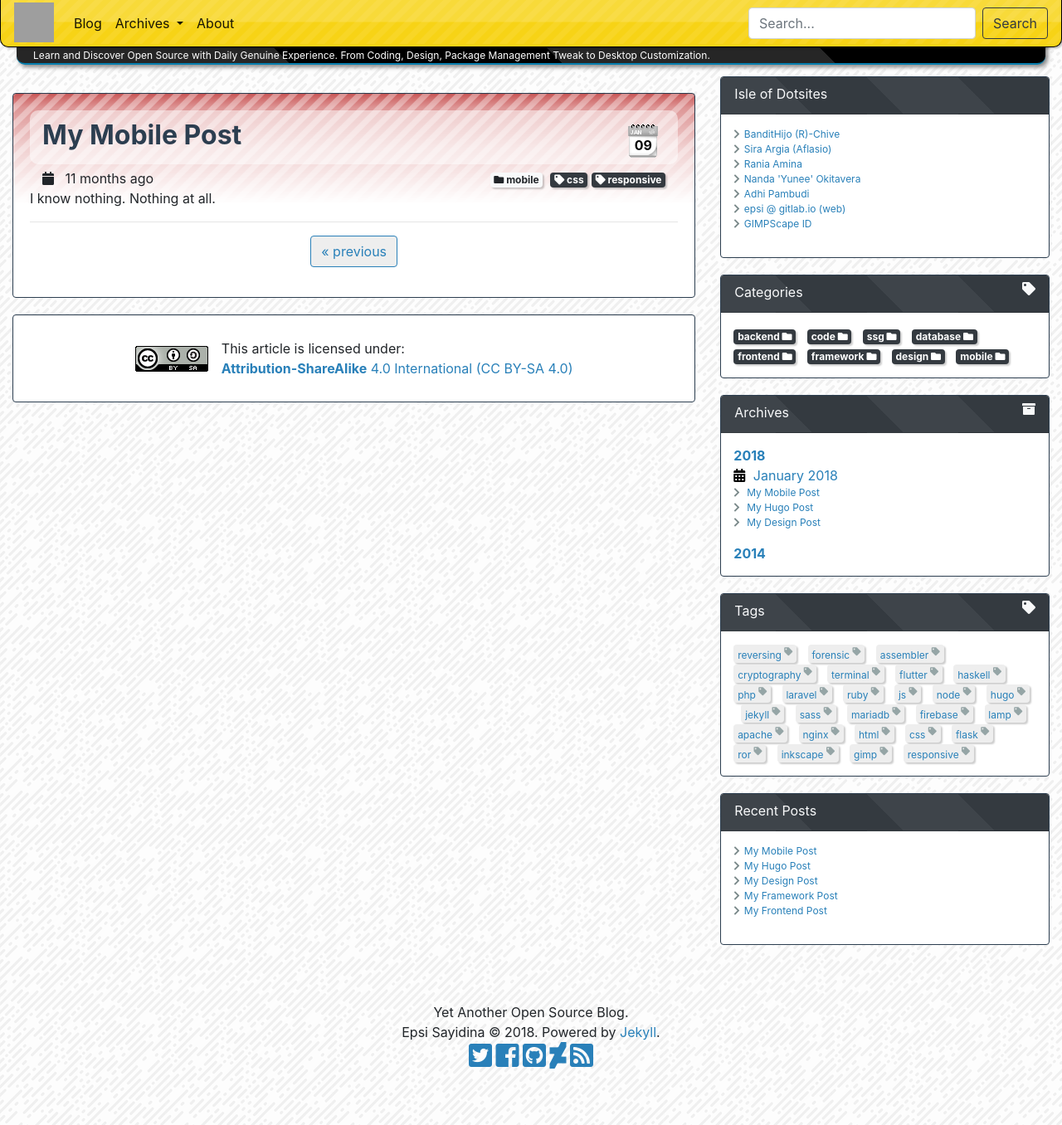
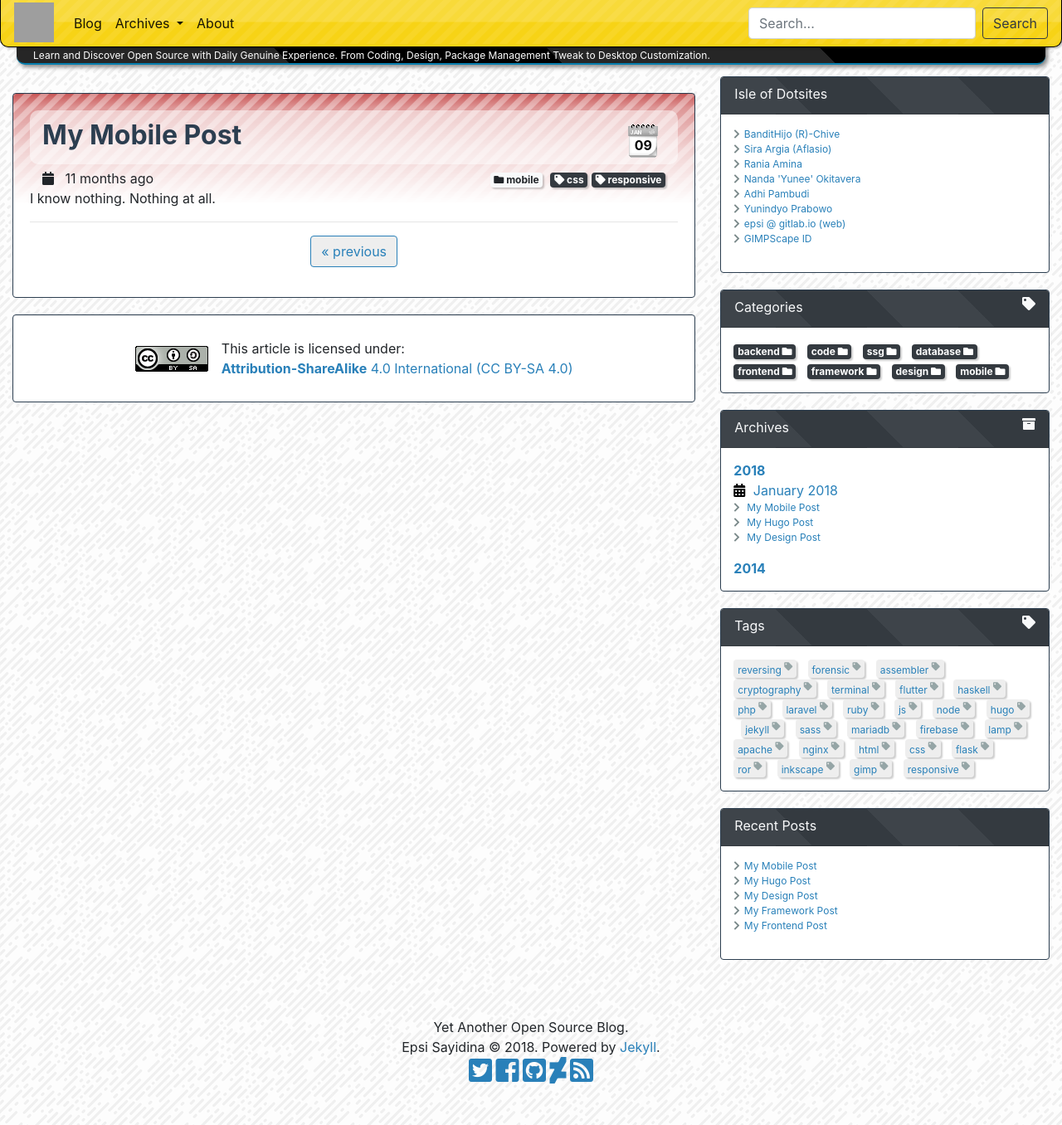
Before and after one commit to epsi-rns/demo-jekyll, a Jekyll site: the page built from _posts/frontend/2018-01-09-my-mobile-post.md, in a window 1280 px wide and 1356 px high. Shown: the whole window at 83% size. Built offline with Jekyll 4.4.1, drawn with Linux system fonts in a browser that asks for light colours; grey boxes are pictures that could not be loaded.

Commit message:
update friends.yml

```diff
--- a/_data/friends.yml
+++ b/_data/friends.yml
@@ -20,6 +20,9 @@
 - title: "Adhi Pambudi"
   url: https://addy-dclxvi.github.io/
 
+- title: "Yunindyo Prabowo"
+  url: http://ypraw.gitlab.io
+
 - title: "epsi @ gitlab.io (web)"
   url: http://epsi-rns.gitlab.io/
 
```
